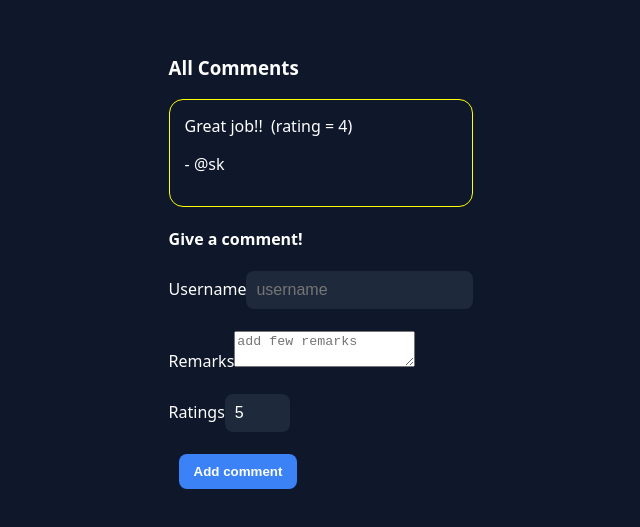
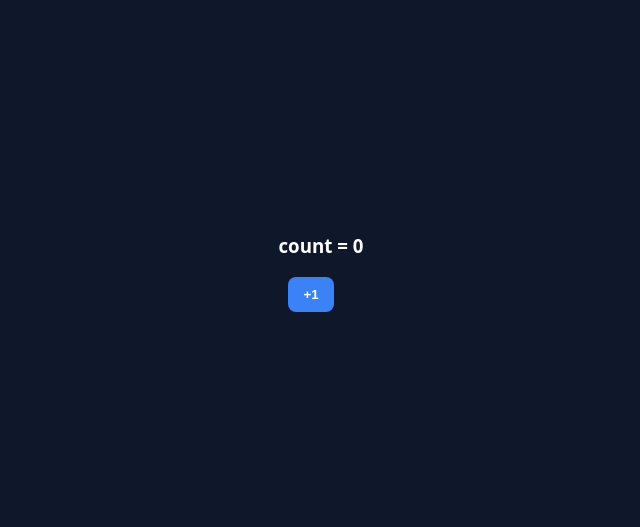
Before and after one commit to taslima864/FullStack-Learning, a React (Vite) app in the folder React/react-state-class/: page / in a window 1280 px wide. Shown: the part 137-664 px from the top of the page, without its empty margins (319-959 px from the left). Built offline with nearby package versions, Linux system fonts and the light colour scheme.

Commit message:
useEffect()

```diff
--- a/React/react-state-class/src/App.jsx
+++ b/React/react-state-class/src/App.jsx
@@ -3,13 +3,14 @@ import Lottery from "./Lottery";
 import { sum } from "./helper";
 import CommentsForms from "./Form/CommentsForms";
 import Comment from "./Form/Comment";
+import Counter from "./counter";
 
 function App() {
 
 
   return (
     <>
-<Comment/>
+<Counter/>
     </>
   );
 }
--- a/React/react-state-class/src/counter.jsx
+++ b/React/react-state-class/src/counter.jsx
@@ -1,26 +1,20 @@
-import { useState } from "react";
-
-function init() {
-  console.log("Init was executed");
-  return Math.random();
-}
+import { useEffect, useState } from "react";
 
 export default function Counter() {
-  let [count, setCount] = useState(init()); //Initialization
-  // let [count, setCount] = useState(init()); //Initialization
-  console.log("Component was re-rendered");
+  let [count, setCount] = useState(0);
 
-  let incCount = () => {
-    setCount((currentCount) => {
-      return currentCount + 1;
-    });
+  let intCount = () => {
+    setCount((currCount) => currCount + 1);
+  };
 
-  };
+  useEffect(function printSomething() {
+    console.log("this is a side-effect");
+  });
 
   return (
     <div>
-      <h3>Count = {count}</h3>
-      <button onClick={incCount}>Increase Count</button>
+      <h3>count = {count} </h3>
+      <button onClick={intCount}>+1</button>
     </div>
   );
 }
```
